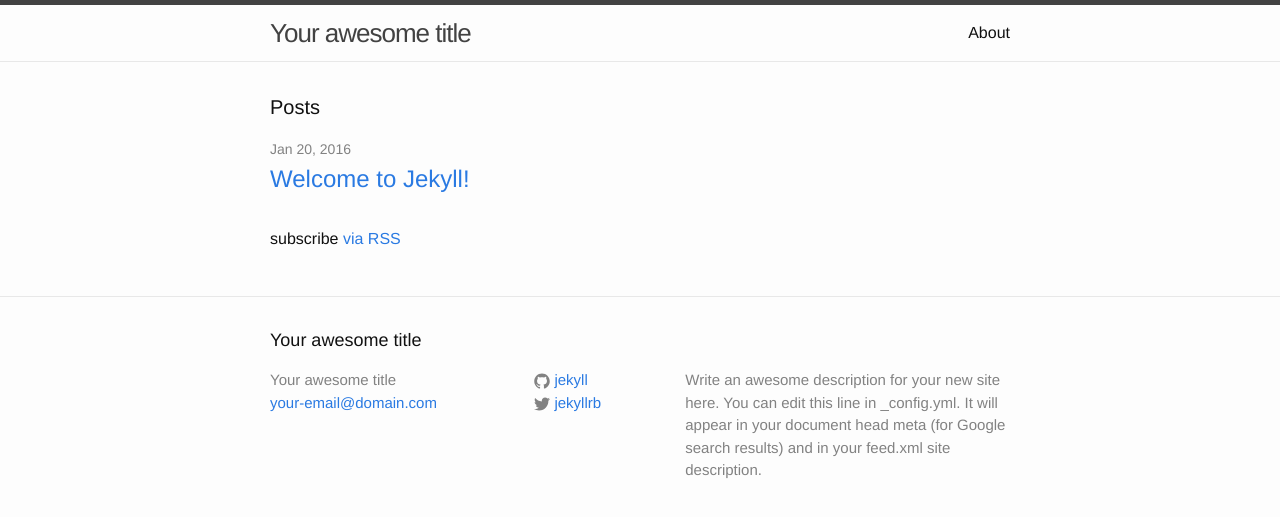
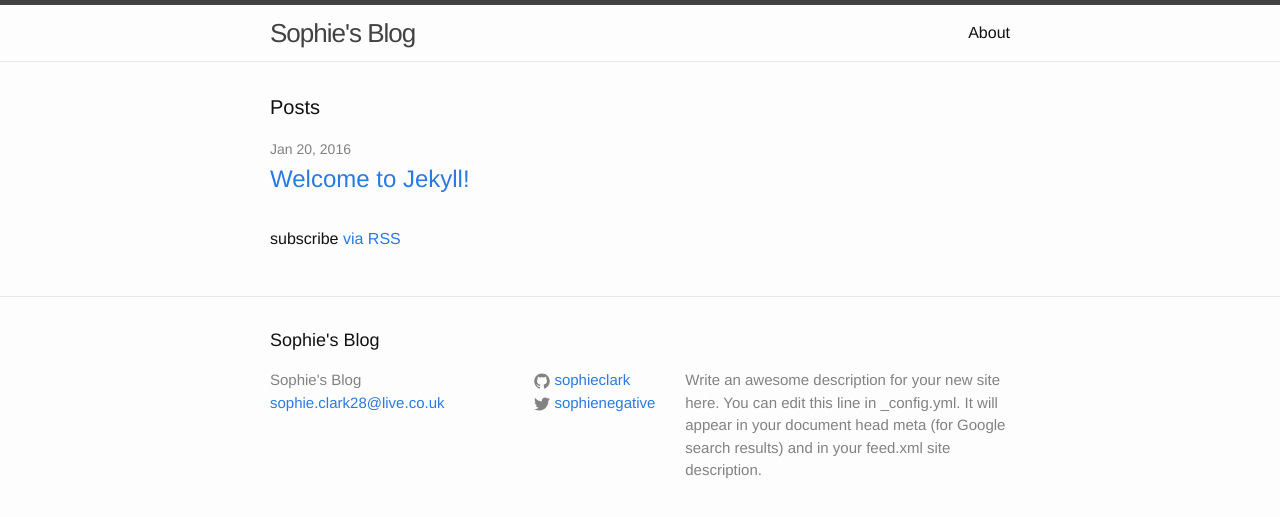
Before and after one commit to sophieclark/sophieclark.github.io, a Jekyll site: the page built from index.html, in a window 1280 px wide. Shown: the top 517 px of the page. Built offline with Jekyll 4.4.1, drawn with Linux system fonts in a browser that asks for light colours.

Commit message:
Update _config.yml
updated things to my accounts

```diff
--- a/_config.yml
+++ b/_config.yml
@@ -6,16 +6,17 @@
 # 'jekyll serve'. If you change this file, please restart the server process.
 
 # Site settings
-title: Your awesome title
-email: your-email@domain.com
+title: Sophie's Blog
+email: sophie.clark28@live.co.uk
 description: > # this means to ignore newlines until "baseurl:"
   Write an awesome description for your new site here. You can edit this
   line in _config.yml. It will appear in your document head meta (for
   Google search results) and in your feed.xml site description.
 baseurl: "" # the subpath of your site, e.g. /blog
-url: "http://yourdomain.com" # the base hostname & protocol for your site
-twitter_username: jekyllrb
-github_username:  jekyll
+url: "http://github.io" # the base hostname & protocol for your site
+twitter_username: sophienegative
+github_username:  sophieclark
+instagram_username: sophiesporridge
 
 # Build settings
 markdown: kramdown
```
